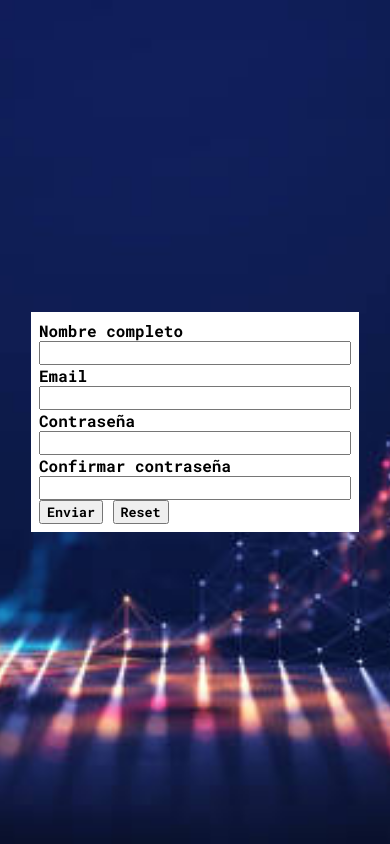
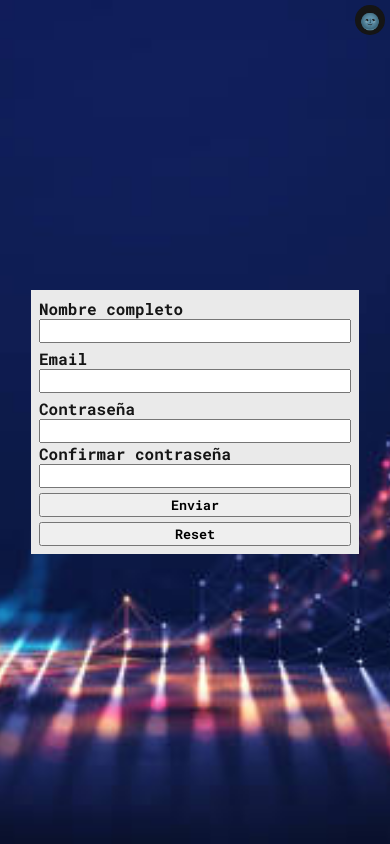
Before and after one commit to tjor75/FormularioValidacionesTp1, a plain HTML site: page index.html in a window 390 px wide. Drawn offline with Linux system fonts and the light colour scheme.

Commit message:
Agregar temas básico

```diff
--- a/index.html
+++ b/index.html
@@ -6,7 +6,9 @@
     <title>Document</title>
     <link rel="stylesheet" href="styles.css">
 </head>
-<body>
+<body theme="light">
+    <button id="cambiarTema">&#x1F31A;</button>
+
     <form id="formulario">
         <div>
             <label for="nombre">Nombre completo</label>
@@ -18,6 +20,7 @@
             <input type="email" id="email">
             <p id="emailError">Formato válido</p>
         </div>
+        <div class="columnas">
             <div>
                 <label for="contrasenia">Contraseña</label>
                 <input type="password" id="contrasenia">
@@ -28,6 +31,7 @@
                 <input type="password" id="confirmarContrasenia">
                 <p id="confirmarContraseniaError">No es igual</p>
             </div>
+        </div>
         <input type="submit" value="Enviar">
         <input type="reset" value="Reset">
     </form>
--- a/script.js
+++ b/script.js
@@ -1,8 +1,12 @@
+const ATTR_THEME = "theme";
+const THEME_DARK_CLASS = "light";
+const THEME_LIGHT_CLASS = "dark";
 const formulario = document.getElementById("formulario");
 const nombreError = document.getElementById("nombreError");
 const emailError = document.getElementById("emailError");
 const contraseniaError = document.getElementById("contraseniaError");
 const confirmarContraseniaError = document.getElementById("confirmarContraseniaError");
+const cambiarTema = document.getElementById("cambiarTema");
 let enviable;
 
 function ocultarErrores() {
@@ -22,6 +26,17 @@ function comprobarTieneNumero(cadena) {
 }
 
 ocultarErrores();
+
+cambiarTema.addEventListener("click", () => {
+    const body = document.body;
+    if (body.getAttribute(ATTR_THEME) === THEME_DARK_CLASS) {
+        body.setAttribute(ATTR_THEME, THEME_LIGHT_CLASS);
+        cambiarTema.innerHTML = "&#x1F31A;";
+    } else {
+        body.setAttribute(ATTR_THEME, THEME_DARK_CLASS);
+        cambiarTema.innerHTML = "&#x1F31E;";
+    }
+});
 
 // Eventos
 // submit         Se envía el formulario
--- a/styles.css
+++ b/styles.css
@@ -14,17 +14,61 @@ body {
     background-image: url("img/istockphoto-1460853312-612x612.jpg");
     background-size: cover;
     background-position: center;
-    background-attachment: fixed;
 }
 input:focus {
     box-shadow: 5px 5px 5px 1px rgba(0, 0, 255, 0.2);
 }
 form {
-    background: #fff;
+    display: flex;
+    flex-direction: column;
+    gap: 5px;
     width: 80%;
     padding: 8px;
+}
+.columnas {
+    display: flex;
+    gap: 5px;
 }
 div:has(> input) {
     display: flex;
     flex-direction: column;
+    width: 100%;
 }
+p { margin: 3px 0; }
+
+#cambiarTema {
+    font-size: 16px;
+    position: fixed;
+    padding: 5px;
+    top: 5px;
+    right: 5px;
+    width: 30px;
+    height: 30px;
+    border: none;
+    border-radius: 100%;
+}
+
+
+/* Light theme */
+[theme=light] form {
+    background: #eaeaea;
+    color: #151515;
+}
+[theme=light] #cambiarTema {
+    background: #151515;
+}
+
+/* Dark theme */
+[theme=dark] form {
+    background: #151515;
+    color: #eaeaea;
+}
+[theme=dark] #cambiarTema {
+    background: #eaeaea;
+}
+
+@media only screen and (max-width: 600px) {
+    .columnas {
+        display: block;
+    }
+}
```
Also changed, not shown: s2.css (added), 1 other file. Lines whose indentation alone changed are shown as unchanged.
